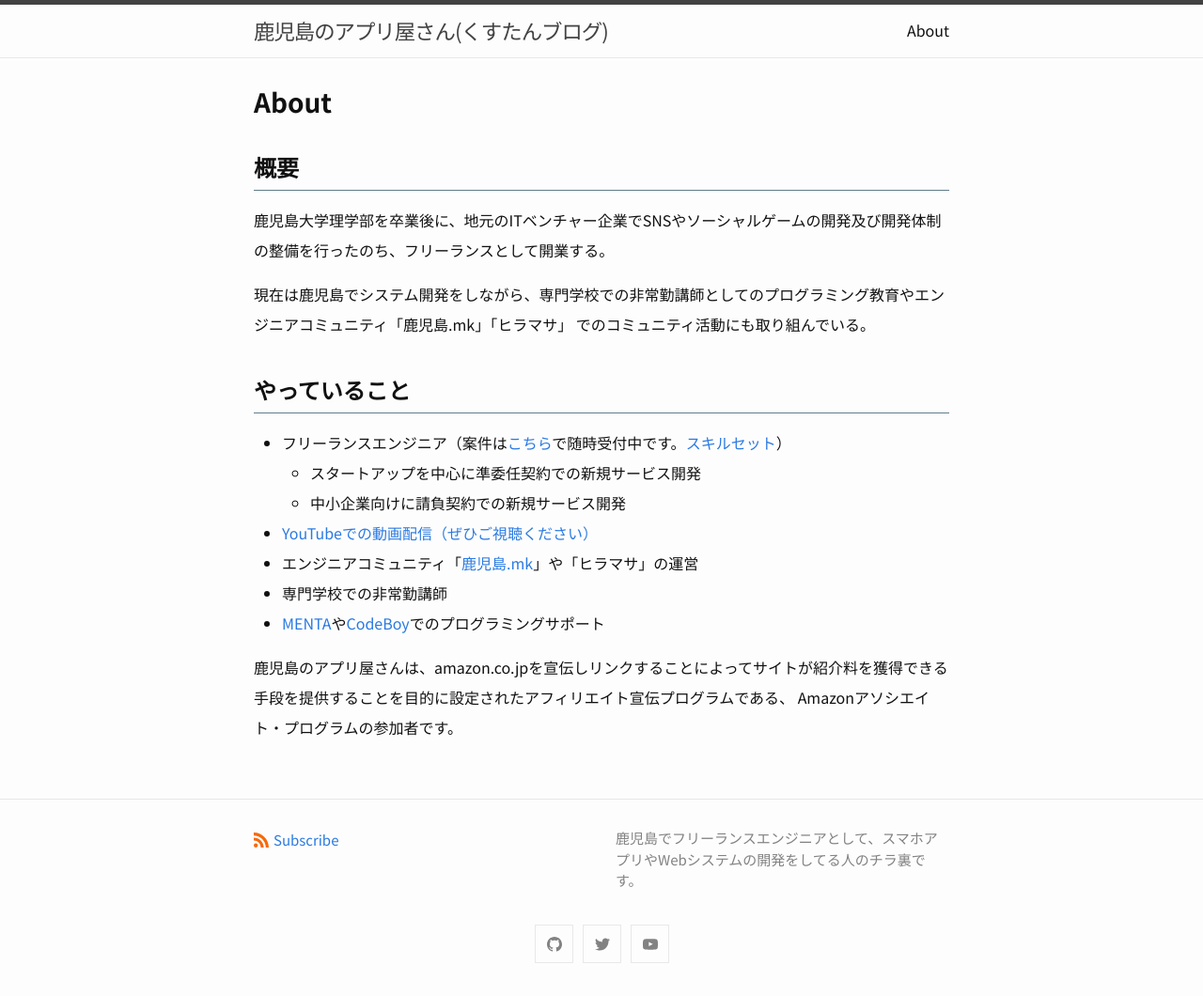
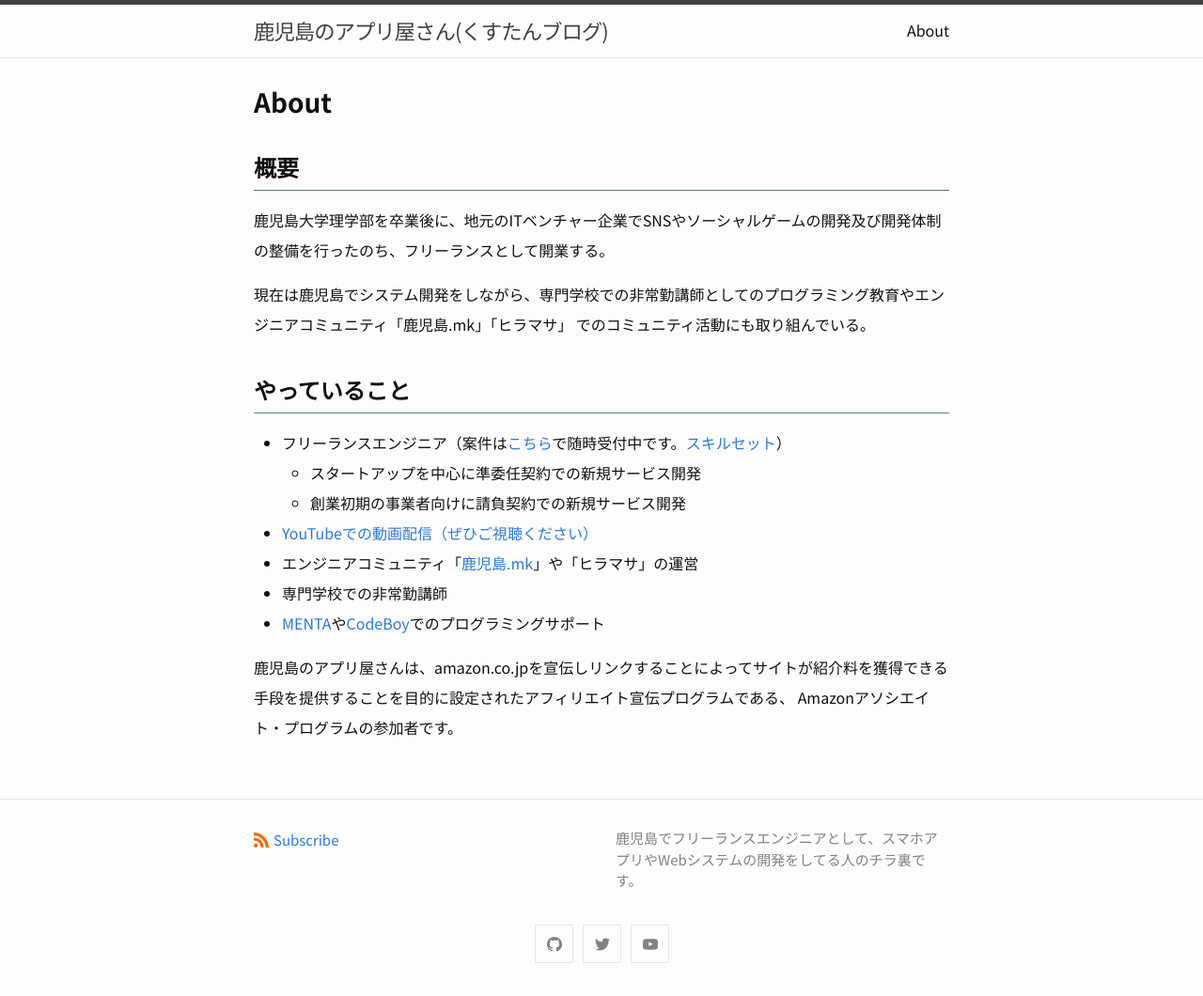
Before and after one commit to qst-exe/qst-blog, a Jekyll site: the page built from about.markdown, in a window 1280 px wide. Shown: the whole page at 94% size. Built offline with Jekyll 4.4.1, drawn with Linux system fonts in a browser that asks for light colours.

Commit message:
[Fix] aboutの変更

```diff
--- a/about.markdown
+++ b/about.markdown
@@ -14,7 +14,7 @@ permalink: /about/
 
 * フリーランスエンジニア（案件は[こちら](https://twitter.com/qst_exe){:target="_blank"}で随時受付中です。[スキルセット](https://github.com/ntask19/Curriculum-Vitae-template){:target="_blank"}）
   * スタートアップを中心に準委任契約での新規サービス開発
-  * 中小企業向けに請負契約での新規サービス開発
+  * 創業初期の事業者向けに請負契約での新規サービス開発
 * [YouTubeでの動画配信（ぜひご視聴ください）](https://www.youtube.com/channel/UCuYiSs3MVn3BWtHPsGQ8vIA?sub_confirmation=1){:target="_blank"}
 * エンジニアコミュニティ「[鹿児島.mk](https://kagoshima-mk.connpass.com/){:target="_blank"}」や「ヒラマサ」の運営
 * 専門学校での非常勤講師
```
